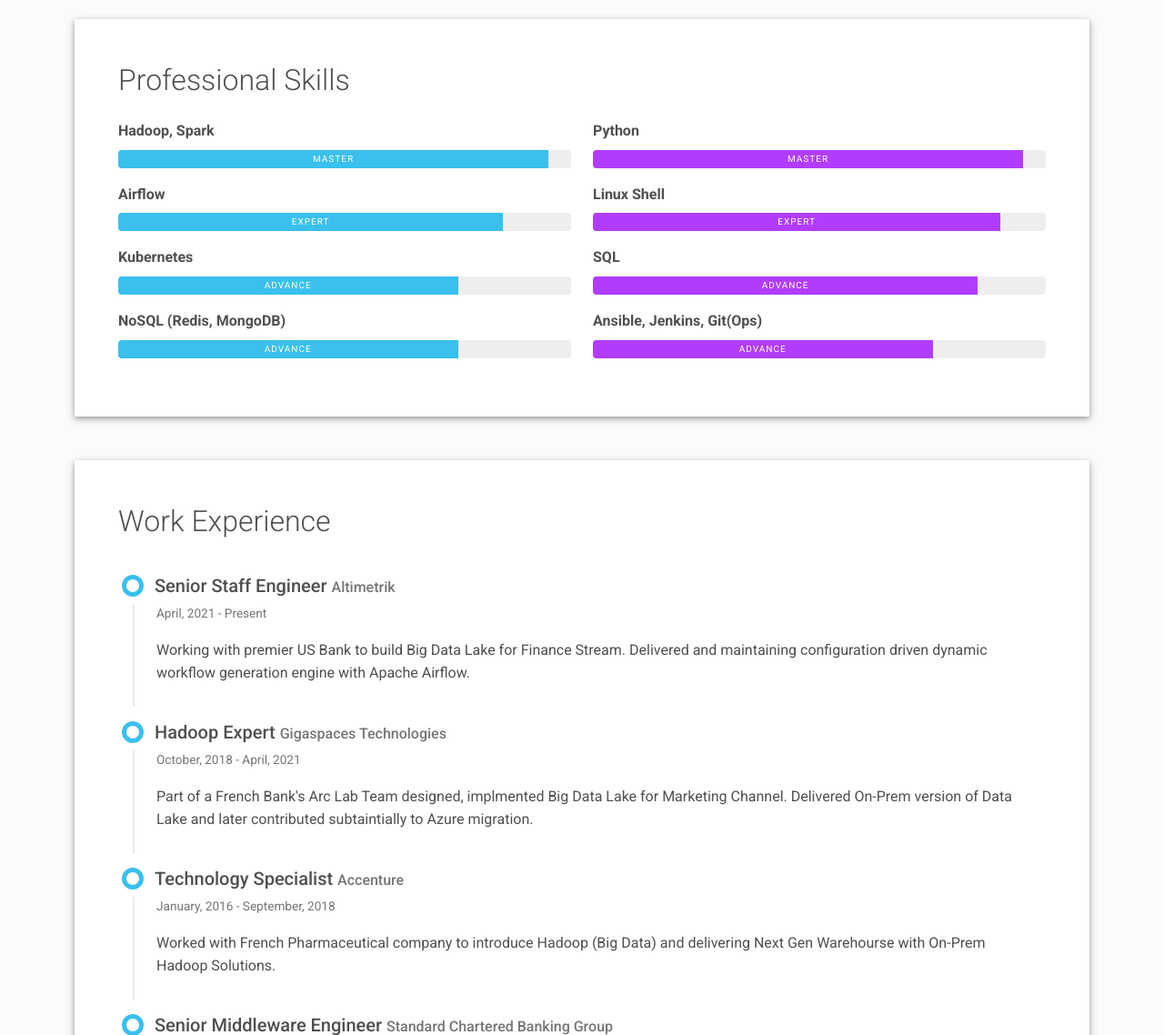
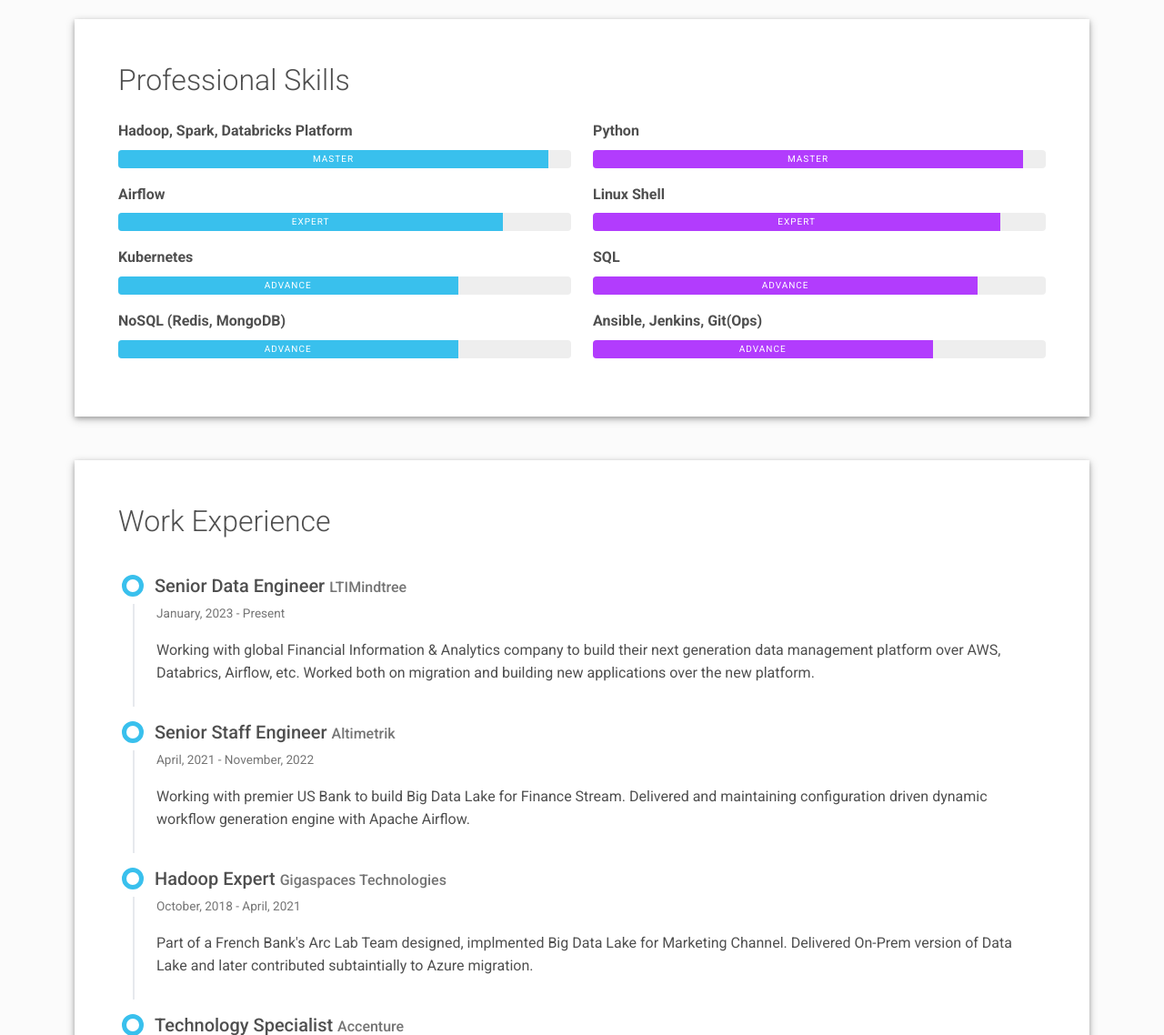
Before and after one commit to sankamuk/sankamuk.github.io, a plain HTML site: page index.html in a window 1280 px wide. Shown: the part 980-2118 px from the top of the page at 91% size. Drawn offline with Linux system fonts and the light colour scheme.

Commit message:
Update index.html

```diff
--- a/index.html
+++ b/index.html
@@ -122,7 +122,7 @@
       <h2 class="h2 fw-light mb-4">Professional Skills</h2>
       <div class="row">
         <div class="col-md-6">
-          <div class="mb-3"><span class="fw-bolder">Hadoop, Spark</span>
+          <div class="mb-3"><span class="fw-bolder">Hadoop, Spark, Databricks Platform</span>
             <div class="progress my-2 rounded" style="height: 20px">
               <div class="progress-bar bg-info" role="progressbar" data-aos="zoom-in-right" data-aos-delay="100" data-aos-anchor=".skills-section" style="width: 95%;" aria-valuenow="95" aria-valuemin="0" aria-valuemax="100">Master</div>
             </div>
@@ -174,10 +174,19 @@
       <div class="timeline">
         <div class="timeline-card timeline-card-info" data-aos="fade-in" data-aos-delay="0">
           <div class="timeline-head px-4 pt-3">
+            <div class="h5">Senior Data Engineer <span class="text-muted h6">LTIMindtree</span></div>
+          </div>
+          <div class="timeline-body px-4 pb-4">
+            <div class="text-muted text-small mb-3">January, 2023 - Present</div>
+            <div>Working with global Financial Information & Analytics company to build their next generation data management platform over AWS, Databrics, Airflow, etc. Worked both on migration and building new applications over the new platform.</div>
+          </div>
+        </div>
+        <div class="timeline-card timeline-card-info" data-aos="fade-in" data-aos-delay="0">
+          <div class="timeline-head px-4 pt-3">
             <div class="h5">Senior Staff Engineer <span class="text-muted h6">Altimetrik</span></div>
           </div>
           <div class="timeline-body px-4 pb-4">
-            <div class="text-muted text-small mb-3">April, 2021 - Present</div>
+            <div class="text-muted text-small mb-3">April, 2021 - November, 2022</div>
             <div>Working with premier US Bank to build Big Data Lake for Finance Stream. Delivered and maintaining configuration driven dynamic workflow generation engine with Apache Airflow.</div>
           </div>
         </div>
```
